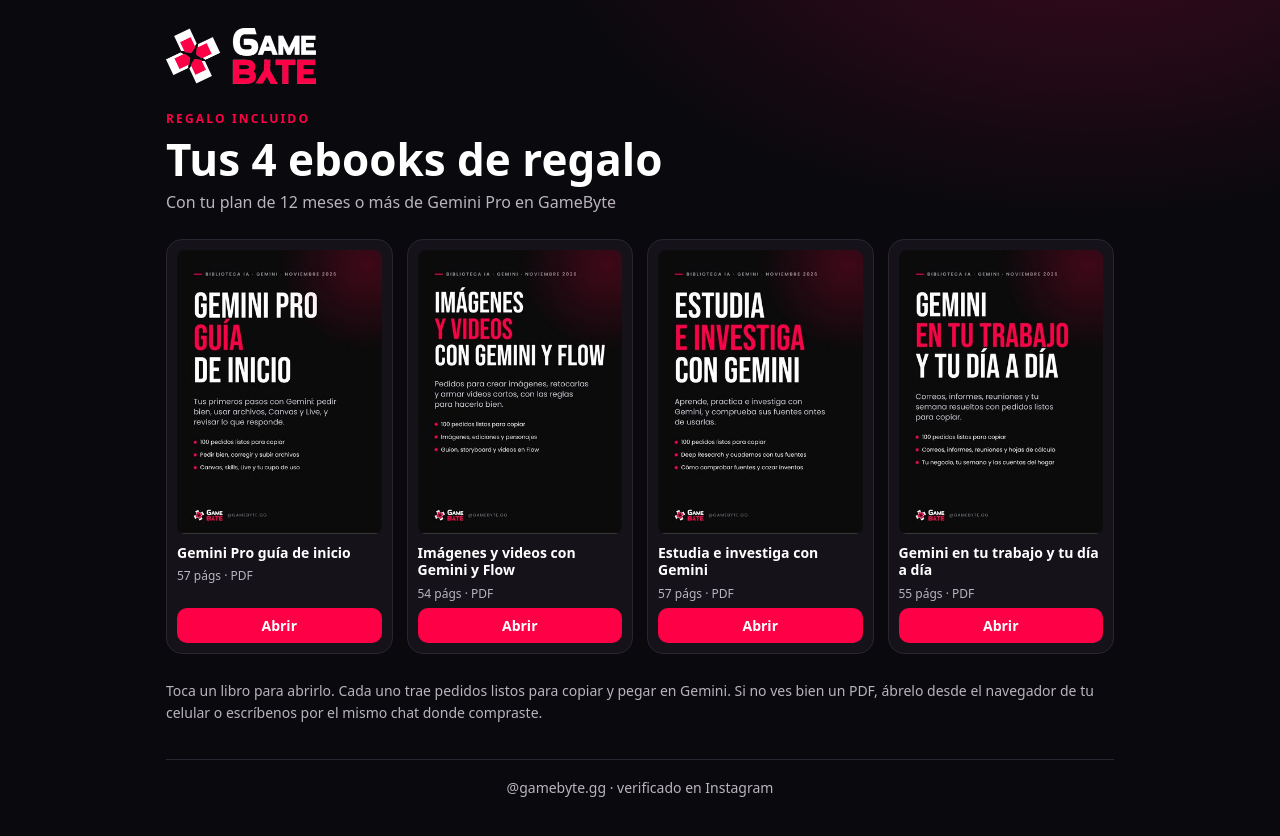
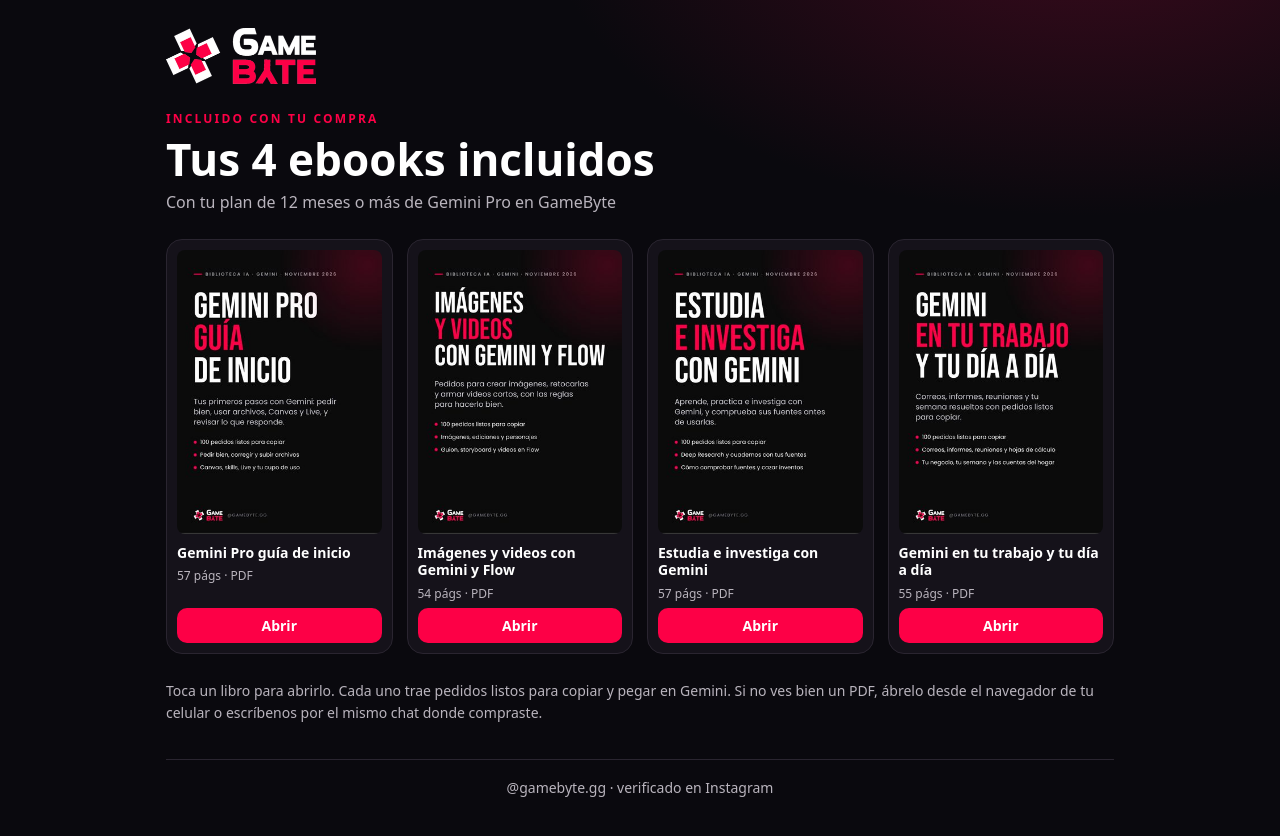
Before and after one commit to gamebytepe3/gamebyte-assets, a plain HTML site: page ebooks/gemini/12/index.html in a window 1280 px wide. Drawn offline with Linux system fonts and the light colour scheme.

```diff
--- a/ebooks/gemini/12/index.html
+++ b/ebooks/gemini/12/index.html
@@ -1,7 +1,7 @@
 <!doctype html>
 <html lang="es"><head><meta charset="utf-8"><meta name="viewport" content="width=device-width,initial-scale=1">
-<meta name="robots" content="noindex,nofollow"><title>Tus 4 ebooks de regalo · GameByte</title>
-<meta property="og:title" content="Tus 4 ebooks de regalo"><meta property="og:description" content="Con tu plan de 12 meses o más de Gemini Pro en GameByte. PDF para leer en tu celular."><meta property="og:type" content="website">
+<meta name="robots" content="noindex,nofollow"><title>Tus 4 ebooks incluidos · GameByte</title>
+<meta property="og:title" content="Tus 4 ebooks incluidos"><meta property="og:description" content="Con tu plan de 12 meses o más de Gemini Pro en GameByte. PDF para leer en tu celular."><meta property="og:type" content="website">
 <meta property="og:image" content="https://gamebytepe3.github.io/gamebyte-assets/ebooks/gemini/12/vista.jpg"><meta name="twitter:card" content="summary_large_image">
 <style>
 :root{--bg:#0A090E;--card:#15121A;--line:#2A2530;--pink:#FD0046;--text:#fff;--muted:#B9B4BD}
@@ -17,7 +17,7 @@ h1{font-size:clamp(28px,6vw,44px);line-height:1.1;margin:0 0 8px}p.sub{color:var
 .uso{margin-top:26px;color:var(--muted);font-size:14px;line-height:1.6}footer{margin-top:34px;padding-top:18px;border-top:1px solid var(--line);color:var(--muted);font-size:14px;text-align:center}
 </style></head><body><main>
 <img class="logo" src="../../logo.png" alt="GameByte">
-<p class="tag">Regalo incluido</p><h1>Tus 4 ebooks de regalo</h1><p class="sub">Con tu plan de 12 meses o más de Gemini Pro en GameByte</p>
+<p class="tag">Incluido con tu compra</p><h1>Tus 4 ebooks incluidos</h1><p class="sub">Con tu plan de 12 meses o más de Gemini Pro en GameByte</p>
 <div class="grid">
 <a class="libro" href="https://gamebytegg.myshopify.com/cdn/shop/files/gamebyte-pack-g-01.pdf?v=1794960394" target="_blank" rel="noopener"><img src="../../portadas/g-01.jpg" alt="Portada de Gemini Pro guía de inicio" loading="lazy" width="360"><span class="t">Gemini Pro guía de inicio</span><span class="m">57 págs · PDF</span><span class="b">Abrir</span></a>
 <a class="libro" href="https://gamebytegg.myshopify.com/cdn/shop/files/gamebyte-pack-g-02.pdf?v=1794960529" target="_blank" rel="noopener"><img src="../../portadas/g-02.jpg" alt="Portada de Imágenes y videos con Gemini y Flow" loading="lazy" width="360"><span class="t">Imágenes y videos con Gemini y Flow</span><span class="m">54 págs · PDF</span><span class="b">Abrir</span></a>
```
Also changed, not shown: ebooks/gemini/3/index.html (+3 -3 lines).
